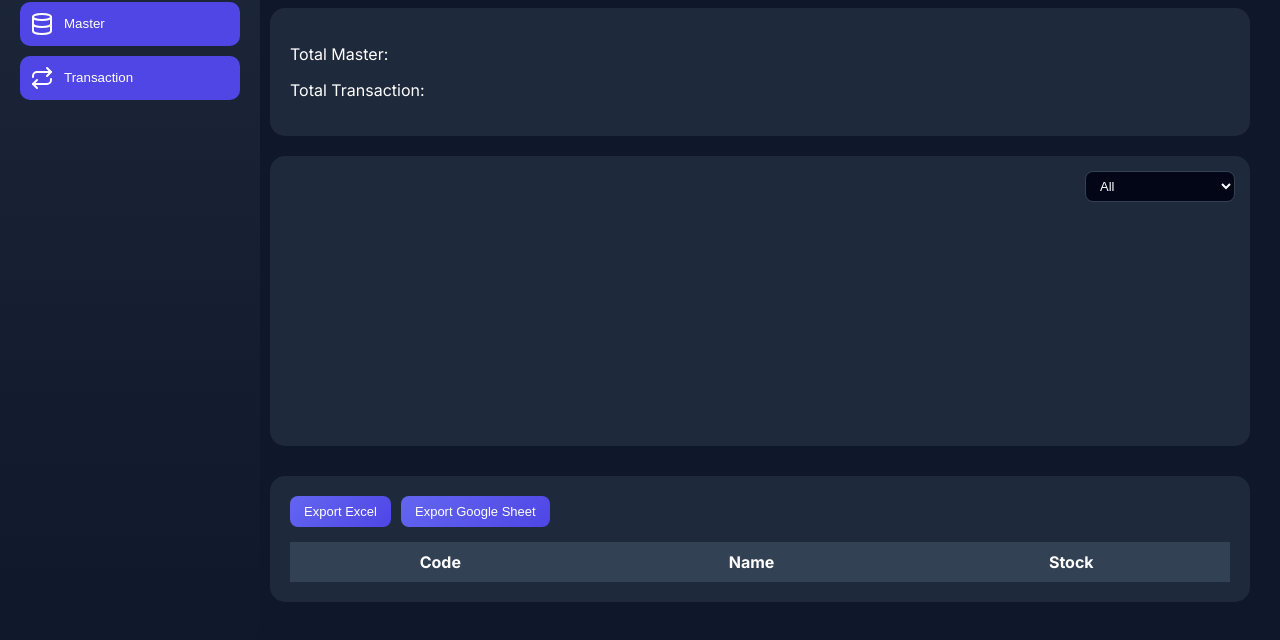
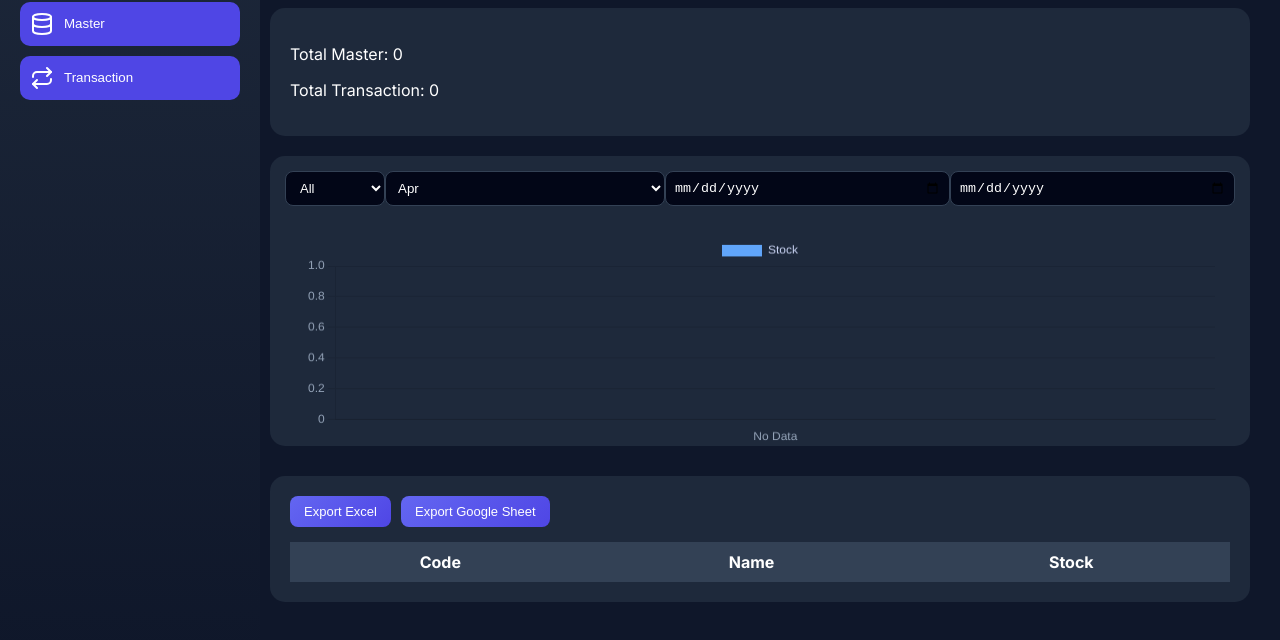
Before and after one commit to zsavinskysulton-max/inventory-system, a website: page index.html in a window 1280 px wide. Shown: the part 182-822 px from the top of the page. Drawn offline with nearby package versions, Linux system fonts and the light colour scheme; no server answers.

Commit message:
fix filter dashboard

```diff
--- a/index.html
+++ b/index.html
@@ -58,14 +58,37 @@
       <div class="chart-card">
       <!-- 🔽 DROPDOWN TARUH DI SINI -->
       <div class="chart-header">
-    <select id="categoryFilter" onchange="renderChart()">
+
+    <!-- FILTER CATEGORY -->
+    <select id="categoryFilter" onchange="renderAll()">
       <option value="all">All</option>
       <option value="Pantry">Pantry</option>
       <option value="Kitchen">Kitchen</option>
       <option value="Amenities">Amenities</option>
     </select>
+
+    <!-- FILTER BULAN -->
+    <select id="monthFilter" onchange="renderAll()">
+      <option value="all">All Month</option>
+      <option value="1">Jan</option>
+      <option value="2">Feb</option>
+      <option value="3">Mar</option>
+      <option value="4">Apr</option>
+      <option value="5">Mei</option>
+      <option value="6">Jun</option>
+      <option value="7">Jul</option>
+      <option value="8">Agu</option>
+      <option value="9">Sep</option>
+      <option value="10">Okt</option>
+      <option value="11">Nov</option>
+      <option value="12">Des</option>
+    </select>
+
+    <!-- FILTER TANGGAL -->
+    <input type="date" id="startDate" onchange="renderAll()">
+    <input type="date" id="endDate" onchange="renderAll()">
+
   </div>
-
       <canvas id="chart"></canvas>
     </div>
 
```
Lines whose indentation alone changed are shown as unchanged.
